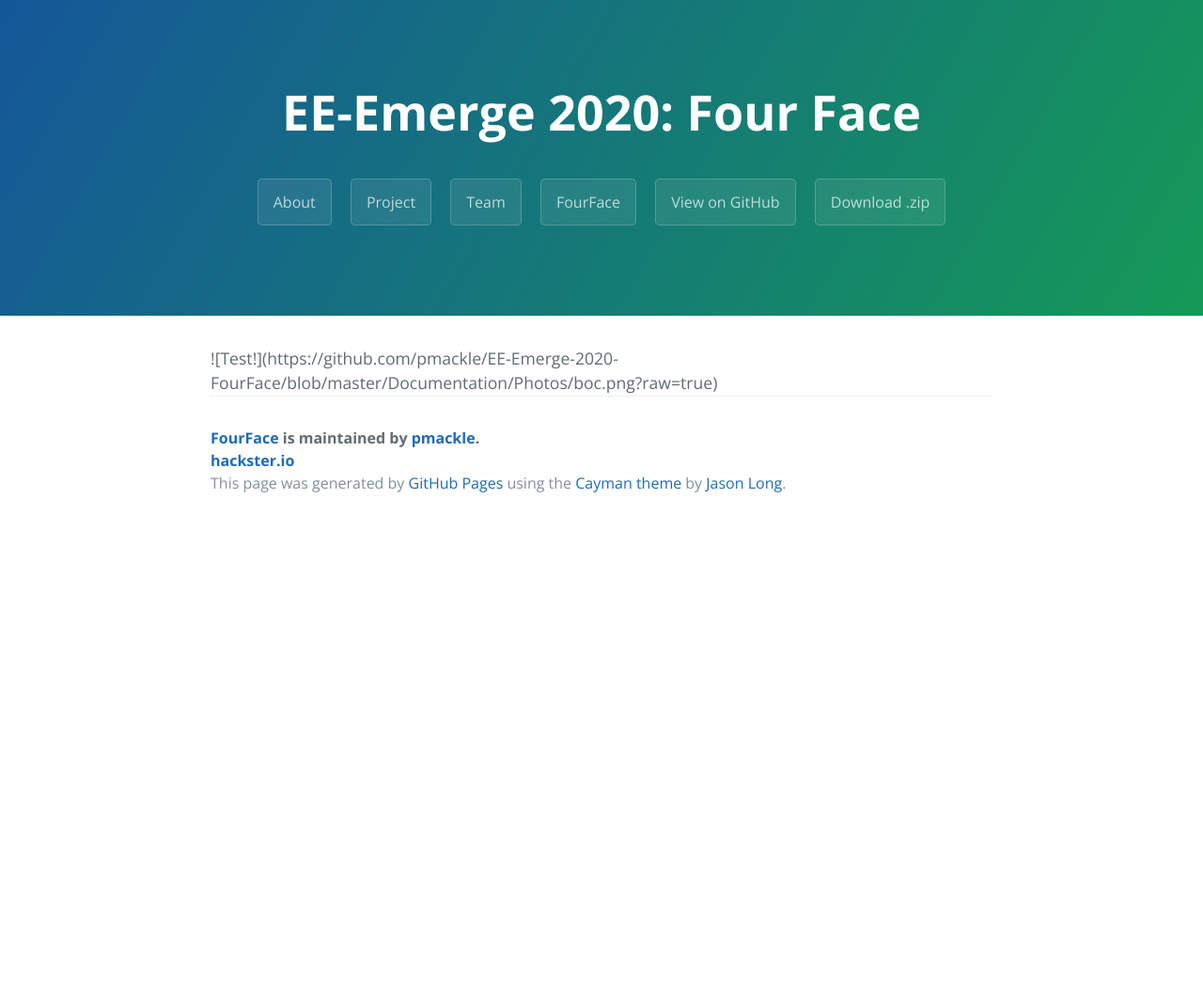
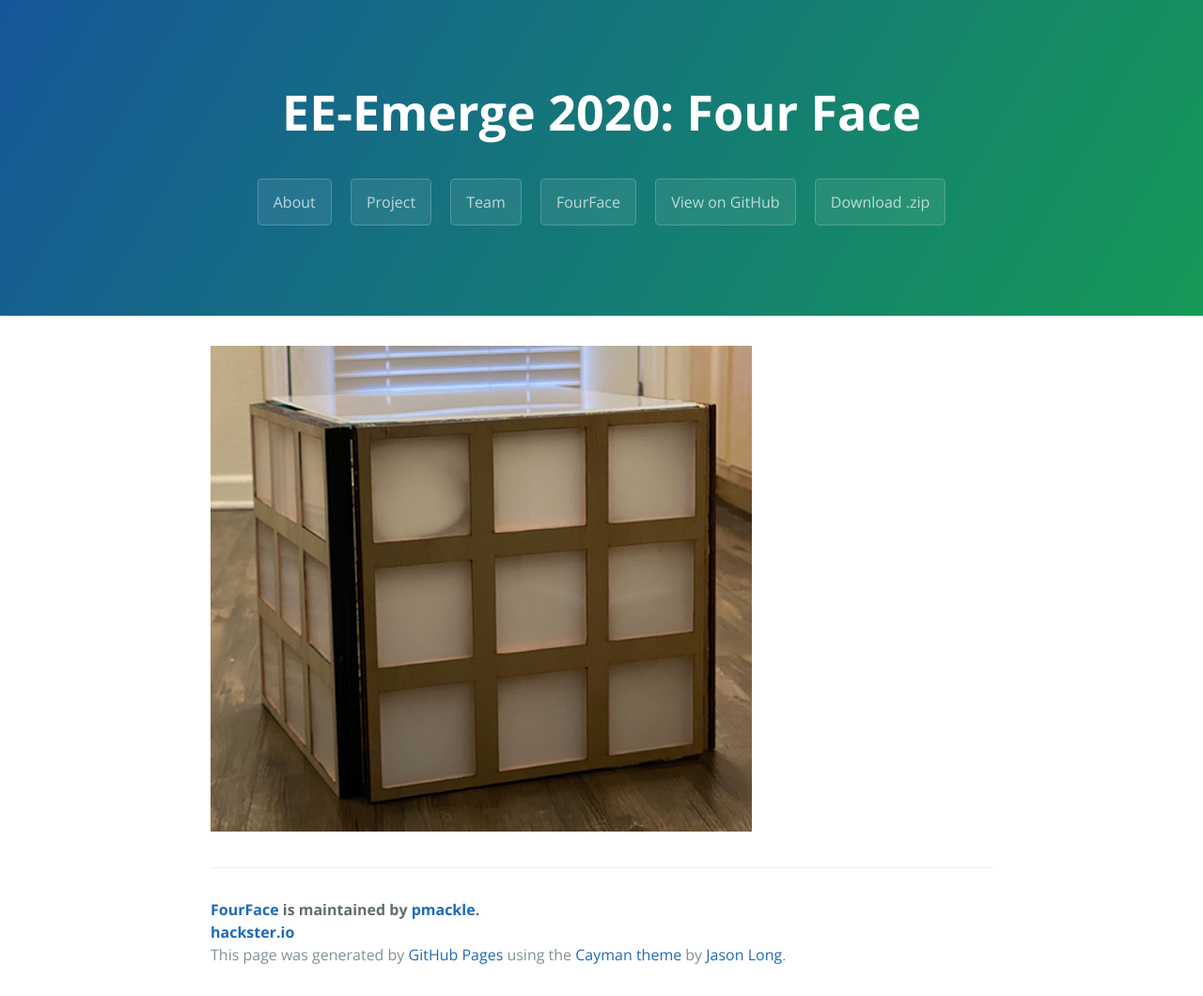
Before and after one commit to pmackle/EE-Emerge-2020-FourFace, a Jekyll site: the page built from docs/index.html, in a window 1280 px wide. Shown: the whole page at 94% size. Built offline with Jekyll 4.4.1, drawn with Linux system fonts in a browser that asks for light colours; before the commit the page ends 900 px from its top, so only the background shows below that.

Commit message:
Update index.html

```diff
--- a/docs/index.html
+++ b/docs/index.html
@@ -3,4 +3,4 @@
 layout: template
 filename: index
 ---
-![Test!](https://github.com/pmackle/EE-Emerge-2020-FourFace/blob/master/Documentation/Photos/boc.png?raw=true)
+<img src="https://github.com/pmackle/EE-Emerge-2020-FourFace/blob/master/Documentation/Photos/boc.png">
```
